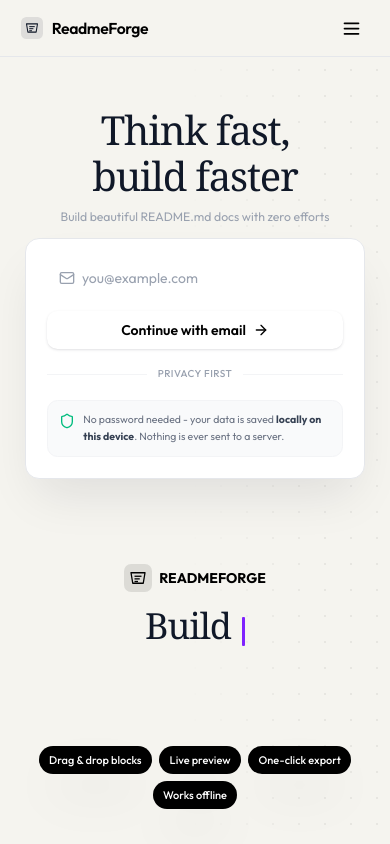
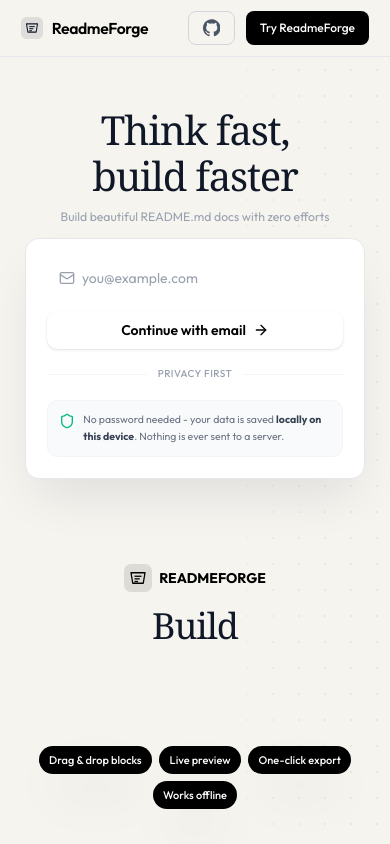
Before and after one commit to byllzz/readmeforge, a React (Vite) app: page / in a window 390 px wide. Built offline with nearby package versions, Linux system fonts and the light colour scheme.

Commit message:
fix(navbar): remove duplicate class and fix inconsistent button padding

```diff
--- a/src/components/pages/LandingNavbar.jsx
+++ b/src/components/pages/LandingNavbar.jsx
@@ -1,11 +1,6 @@
-import { useState } from 'react';
 import { ReadmeForgeLogo } from './LandingIcons';
 
 export default function LandingNavbar({ onSignIn }) {
-  const [mobileOpen, setMobileOpen] = useState(false);
-
-  // const navLinks = ['Product', 'Features', 'Pricing', 'Resources'];
-
   return (
     <nav className="sticky top-0 z-50 bg-[#f5f4ef]/95 backdrop-blur border-b border-gray-200">
       <div className="max-w-7xl mx-auto px-6 flex items-center justify-between h-16">
@@ -15,114 +10,27 @@
           <span className="ml-1.5 text-lg font-semibold tracking-tight">ReadmeForge</span>
         </div>
 
-        {/* Desktop navigation */}
-        {/* <div className="hidden md:flex items-center gap-6 text-sm text-gray-700">
-          {navLinks.map((item) => (
-            <button key={item} className="hover:text-gray-900 flex items-center gap-1">
-              {item}
-              <svg className="w-3 h-3" fill="none" viewBox="0 0 24 24" stroke="currentColor">
-                <path strokeLinecap="round" strokeLinejoin="round" strokeWidth={2} d="M19 9l-7 7-7-7" />
-              </svg>
-            </button>
-          ))}
-        </div> */}
-
         {/* Desktop CTAs */}
-        <div className="hidden md:flex items-center gap-3">
+        <div className="flex items-center gap-3">
           <a
             href="https://github.com/byllzz/readmeforge.git"
             target="_blank"
             rel="noopener noreferrer"
             className="flex items-center gap-2 text-sm text-gray-600 border border-gray-300 rounded-[8px] px-4 py-2 hover:bg-gray-100 hover:text-black transition"
           >
-            <svg className="w-4 h-4" fill="currentColor" viewBox="0 0 24 24">
+            <svg className="w-5 h-5 md:h-4 md:w-4" fill="currentColor" viewBox="0 0 24 24">
               <path d="M12 .297c-6.63 0-12 5.373-12 12 0 5.303 3.438 9.8 8.205 11.385.6.113.82-.258.82-.577 0-.285-.01-1.04-.015-2.04-3.338.724-4.042-1.61-4.042-1.61C4.422 18.07 3.633 17.7 3.633 17.7c-1.087-.744.084-.729.084-.729 1.205.084 1.838 1.236 1.838 1.236 1.07 1.835 2.809 1.305 3.495.998.108-.776.417-1.305.76-1.605-2.665-.3-5.466-1.332-5.466-5.93 0-1.31.465-2.38 1.235-3.22-.135-.303-.54-1.523.105-3.176 0 0 1.005-.322 3.3 1.23.96-.267 1.98-.399 3-.405 1.02.006 2.04.138 3 .405 2.28-1.552 3.285-1.23 3.285-1.23.645 1.653.24 2.873.12 3.176.765.84 1.23 1.91 1.23 3.22 0 4.61-2.805 5.625-5.475 5.92.42.36.81 1.096.81 2.22 0 1.606-.015 2.896-.015 3.286 0 .315.21.69.825.57C20.565 22.092 24 17.592 24 12.297c0-6.627-5.373-12-12-12" />
             </svg>
-            Star on Github
+            <span className="hidden md:flex"> Star on Github</span>
           </a>
           <button
             onClick={onSignIn}
-            className="text-sm text-white! bg-black! rounded-[8px] px-4 py-2 hover:bg-gray-800 transition font-medium"
+            className="text-[12px]! md:text-sm! text-white! bg-black! rounded-[8px] px-4 py-2 hover:bg-gray-800 transition font-medium"
           >
             Try ReadmeForge
           </button>
         </div>
-
-        {/* Hamburger button (mobile) */}
-        <button
-          onClick={() => setMobileOpen(!mobileOpen)}
-          className="md:hidden p-2 rounded-md text-gray-700 hover:bg-gray-200 transition-colors"
-          aria-label="Toggle menu"
-        >
-          {mobileOpen ? (
-            <svg className="w-6 h-6" fill="none" viewBox="0 0 24 24" stroke="currentColor">
-              <path
-                strokeLinecap="round"
-                strokeLinejoin="round"
-                strokeWidth={2}
-                d="M6 18L18 6M6 6l12 12"
-              />
-            </svg>
-          ) : (
-            <svg className="w-6 h-6" fill="none" viewBox="0 0 24 24" stroke="currentColor">
-              <path
-                strokeLinecap="round"
-                strokeLinejoin="round"
-                strokeWidth={2}
-                d="M4 6h16M4 12h16M4 18h16"
-              />
-            </svg>
-          )}
-        </button>
       </div>
-
-      {/* Mobile menu */}
-      {mobileOpen && (
-        <div className="md:hidden border-t border-gray-200 bg-[#f5f4ef] px-6 py-4 space-y-4">
-          {/* <div className="flex flex-col gap-2">
-            {navLinks.map(item => (
-              <button
-                key={item}
-                onClick={() => setMobileOpen(false)}
-                className="text-sm text-gray-700 hover:text-gray-900 py-2 text-left flex items-center gap-1"
-              >
-                {item}
-                <svg className="w-3 h-3" fill="none" viewBox="0 0 24 24" stroke="currentColor">
-                  <path
-                    strokeLinecap="round"
-                    strokeLinejoin="round"
-                    strokeWidth={2}
-                    d="M19 9l-7 7-7-7"
-                  />
-                </svg>
-              </button>
-            ))}
-          </div> */}
-          <div className="flex flex-col gap-3 pt-3 border-t border-gray-200">
-            <a
-              href="https://github.com/byllzz/readmeforge.git"
-              target="_blank"
-              rel="noopener noreferrer"
-              className="flex items-center justify-center gap-2 text-sm text-gray-600 border border-gray-300 rounded-[8px] px-4 py-2 hover:bg-gray-100 hover:text-black transition"
-              onClick={() => setMobileOpen(false)}
-            >
-              <svg className="w-4 h-4" fill="currentColor" viewBox="0 0 24 24">
-                <path d="M12 .297c-6.63 0-12 5.373-12 12 0 5.303 3.438 9.8 8.205 11.385.6.113.82-.258.82-.577 0-.285-.01-1.04-.015-2.04-3.338.724-4.042-1.61-4.042-1.61C4.422 18.07 3.633 17.7 3.633 17.7c-1.087-.744.084-.729.084-.729 1.205.084 1.838 1.236 1.838 1.236 1.07 1.835 2.809 1.305 3.495.998.108-.776.417-1.305.76-1.605-2.665-.3-5.466-1.332-5.466-5.93 0-1.31.465-2.38 1.235-3.22-.135-.303-.54-1.523.105-3.176 0 0 1.005-.322 3.3 1.23.96-.267 1.98-.399 3-.405 1.02.006 2.04.138 3 .405 2.28-1.552 3.285-1.23 3.285-1.23.645 1.653.24 2.873.12 3.176.765.84 1.23 1.91 1.23 3.22 0 4.61-2.805 5.625-5.475 5.92.42.36.81 1.096.81 2.22 0 1.606-.015 2.896-.015 3.286 0 .315.21.69.825.57C20.565 22.092 24 17.592 24 12.297c0-6.627-5.373-12-12-12" />
-              </svg>
-              Star on Github
-            </a>
-            <button
-              onClick={() => {
-                setMobileOpen(false);
-                onSignIn?.();
-              }}
-              className="text-sm text-white bg-black rounded-[8px] px-4 py-2 hover:bg-gray-800 transition font-medium"
-            >
-              Try ReadmeForge
-            </button>
-          </div>
-        </div>
-      )}
     </nav>
   );
 }
--- a/src/components/pages/LandingPage.jsx
+++ b/src/components/pages/LandingPage.jsx
@@ -91,10 +91,10 @@
           >
             {'Build '}
             {typed}
-            <span
+            {/* <span
               className="inline-block w-[3px] rounded-[1px] bg-violet-600 ml-[3px] align-bottom"
               style={{ height: '0.82em', animation: 'blink 1s step-end infinite' }}
-            />
+            /> */}
           </h2>
         </div>
 
--- a/src/components/ui/UserAccountPreview.jsx
+++ b/src/components/ui/UserAccountPreview.jsx
@@ -1,4 +1,4 @@
-import { LogOut } from "lucide-react";
+import { LogOut } from 'lucide-react';
 
 export default function UserAccountPreview({ email, onLogout }) {
   const displayName = email ? email.split('@')[0] : 'User';
@@ -12,7 +12,10 @@
         <p className="text-[12px] text-gray-500">Free plan</p>
       </div>
       <button
-        onClick={onLogout}
+        onClick={() => {
+          onLogout();
+          // confirm popup need to be added...
+        }}
         className="text-gray-400 hover:text-gray-700 p-1.5 rounded-lg hover:bg-gray-100 transition-colors"
         title="Sign out"
       >
```
